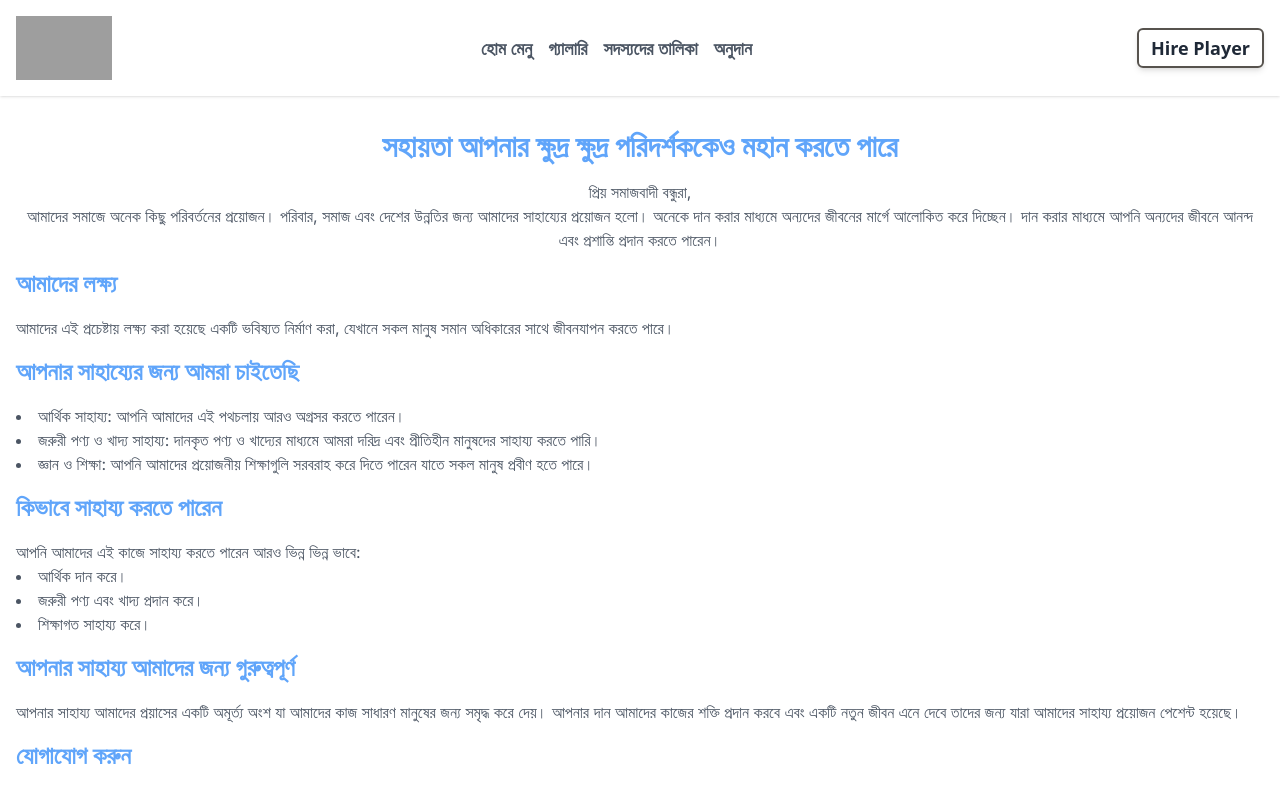
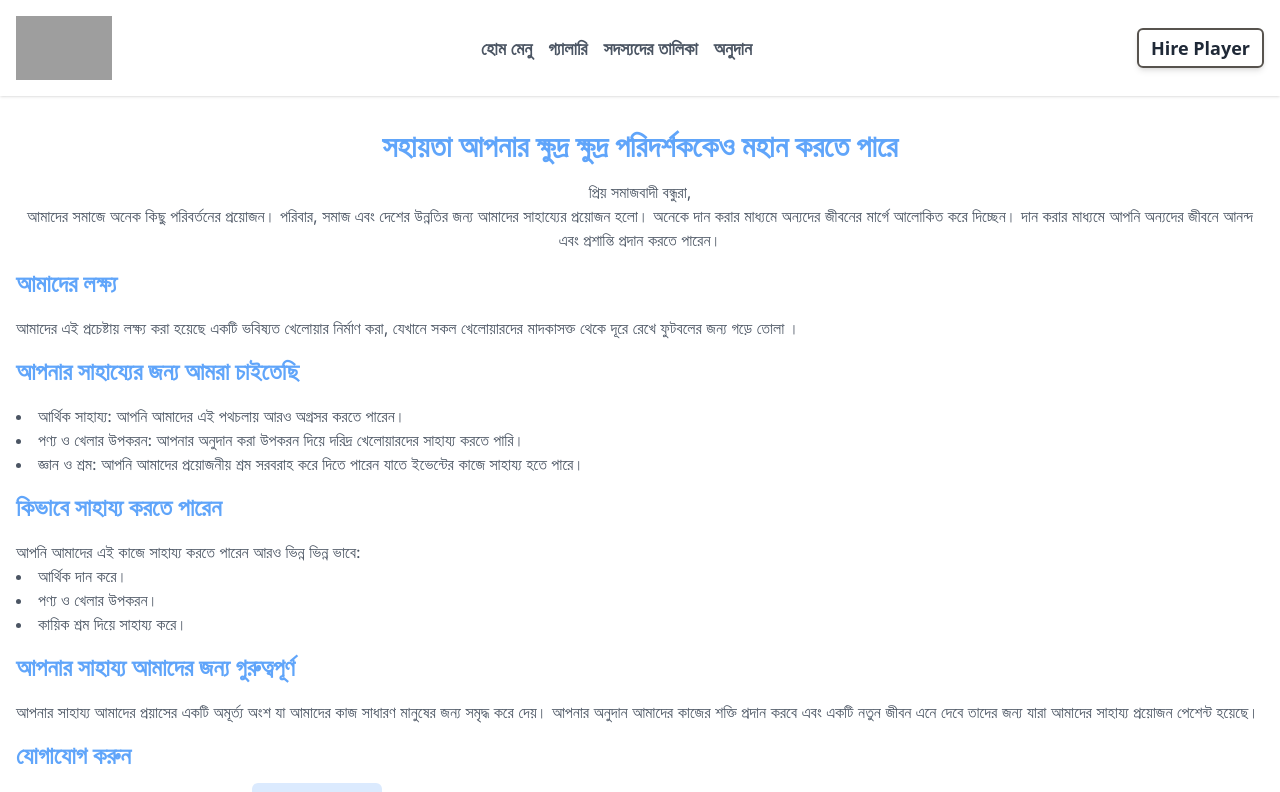
Before and after one commit to shaiadul/goshairhat_club, a Next.js app: page /donation in a window 1280 px wide. Shown: the top 792 px of the page. Built offline with nearby package versions, Linux system fonts and the light colour scheme; grey boxes are pictures that could not be loaded.

Commit message:
number set

```diff
--- a/components/demohelp/index.jsx
+++ b/components/demohelp/index.jsx
@@ -19,8 +19,8 @@ const DemoHelp = () => {
         <h2 class="text-2xl font-bold text-blue-400 my-4">আমাদের লক্ষ্য</h2>
         <div class="text-gray-600 my-4">
           <p>
-            আমাদের এই প্রচেষ্টায় লক্ষ্য করা হয়েছে একটি ভবিষ্যত নির্মাণ করা,
-            যেখানে সকল মানুষ সমান অধিকারের সাথে জীবনযাপন করতে পারে।
+            আমাদের এই প্রচেষ্টায় লক্ষ্য করা হয়েছে একটি ভবিষ্যত খেলোয়ার নির্মাণ করা,
+            যেখানে সকল খেলোয়ারদের মাদকাসক্ত থেকে দূরে রেখে ফুটবলের জন্য গড়ে তোলা ।
           </p>
         </div>
         <h2 class="text-2xl font-bold text-blue-400 my-4">
@@ -29,12 +29,11 @@ const DemoHelp = () => {
         <ul class="list-disc list-inside text-gray-600 my-4">
           <li>আর্থিক সাহায্য: আপনি আমাদের এই পথচলায় আরও অগ্রসর করতে পারেন।</li>
           <li>
-            জরুরী পণ্য ও খাদ্য সাহায্য: দানকৃত পণ্য ও খাদ্যের মাধ্যমে আমরা
-            দরিদ্র এবং প্রীতিহীন মানুষদের সাহায্য করতে পারি।
+             পণ্য ও খেলার উপকরন: আপনার অনুদান করা উপকরন দিয়ে দরিদ্র খেলোয়ারদের সাহায্য করতে পারি।
           </li>
           <li>
-            জ্ঞান ও শিক্ষা: আপনি আমাদের প্রয়োজনীয় শিক্ষাগুলি সরবরাহ করে দিতে
-            পারেন যাতে সকল মানুষ প্রবীণ হতে পারে।
+            জ্ঞান ও শ্রম: আপনি আমাদের প্রয়োজনীয় শ্রম সরবরাহ করে দিতে
+            পারেন যাতে ইভেন্টের কাজে সাহায্য হতে পারে।
           </li>
         </ul>
         <h2 class="text-2xl font-bold text-blue-400 my-4">
@@ -44,8 +43,8 @@ const DemoHelp = () => {
           <p>আপনি আমাদের এই কাজে সাহায্য করতে পারেন আরও ভিন্ন ভিন্ন ভাবে:</p>
           <ul class="list-disc list-inside">
             <li>আর্থিক দান করে।</li>
-            <li>জরুরী পণ্য এবং খাদ্য প্রদান করে।</li>
-            <li>শিক্ষাগত সাহায্য করে।</li>
+            <li>পণ্য ও খেলার উপকরন।</li>
+            <li>কায়িক শ্রম দিয়ে সাহায্য করে।</li>
           </ul>
         </div>
         <h2 class="text-2xl font-bold text-blue-400 my-4">
@@ -54,14 +53,14 @@ const DemoHelp = () => {
         <div class="text-gray-600 my-4">
           <p>
             আপনার সাহায্য আমাদের প্রয়াসের একটি অমূর্ত্য অংশ যা আমাদের কাজ
-            সাধারণ মানুষের জন্য সমৃদ্ধ করে দেয়। আপনার দান আমাদের কাজের শক্তি
+            সাধারণ মানুষের জন্য সমৃদ্ধ করে দেয়। আপনার অনুদান আমাদের কাজের শক্তি
             প্রদান করবে এবং একটি নতুন জীবন এনে দেবে তাদের জন্য যারা আমাদের
             সাহায্য প্রয়োজন পেশেন্ট হয়েছে।
           </p>
         </div>
         <h2 class="text-2xl font-bold text-blue-400 my-4">যোগাযোগ করুন</h2>
         <div class="text-gray-600 my-4">
-          <p>আমাদের প্রয়াসে আপনার যোগাযোগ এবং সাহায্য ০১৭৪০৪৪০৪৬৪</p>
+          <p>আমাদের প্রয়াসে আপনার যোগাযোগ এবং সাহায্য <span className="bg-blue-100 px-3 py-2 rounded-md font-mono font-semibold">01700000001</span></p>
         </div>
       </div>
     </section>
```
